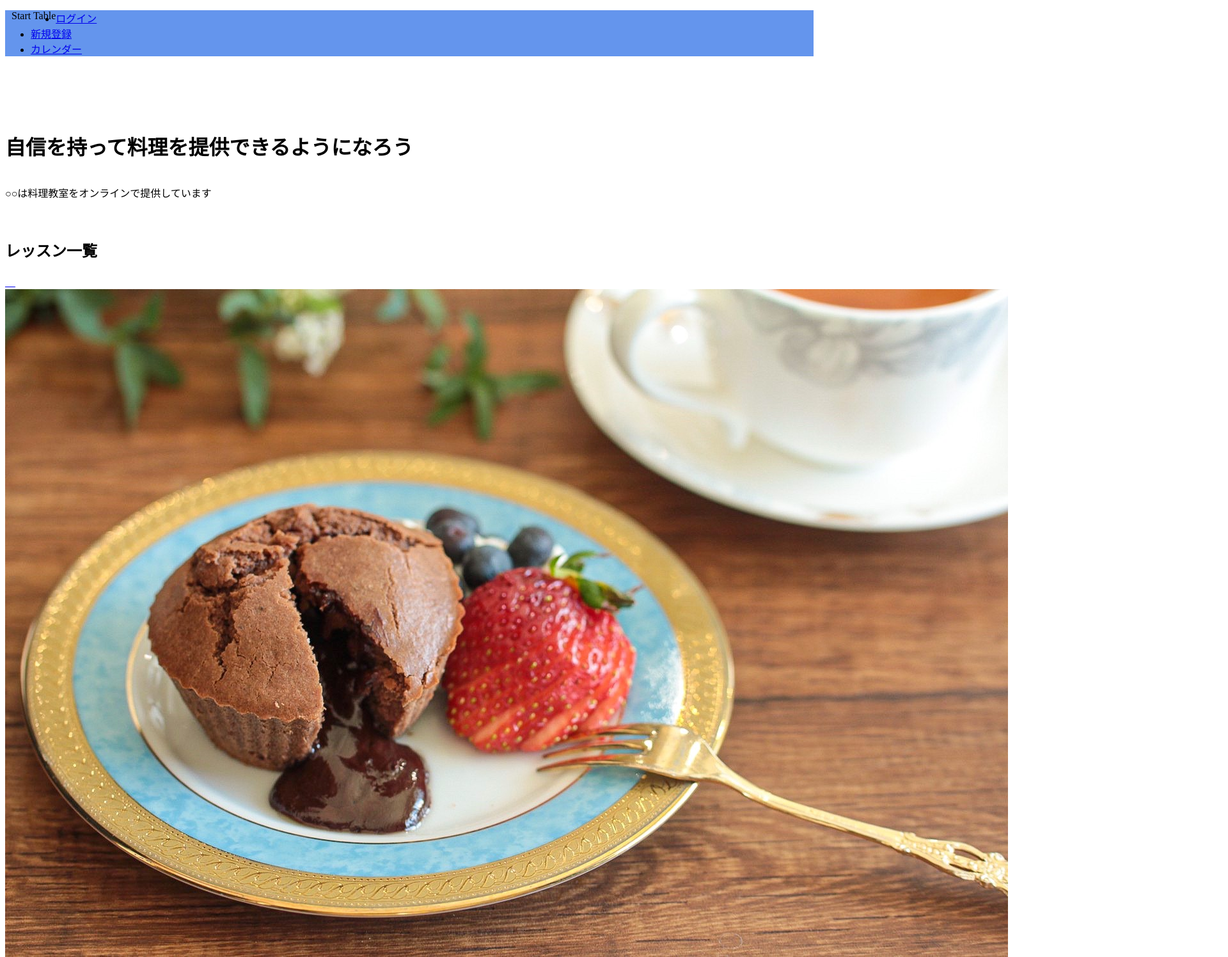
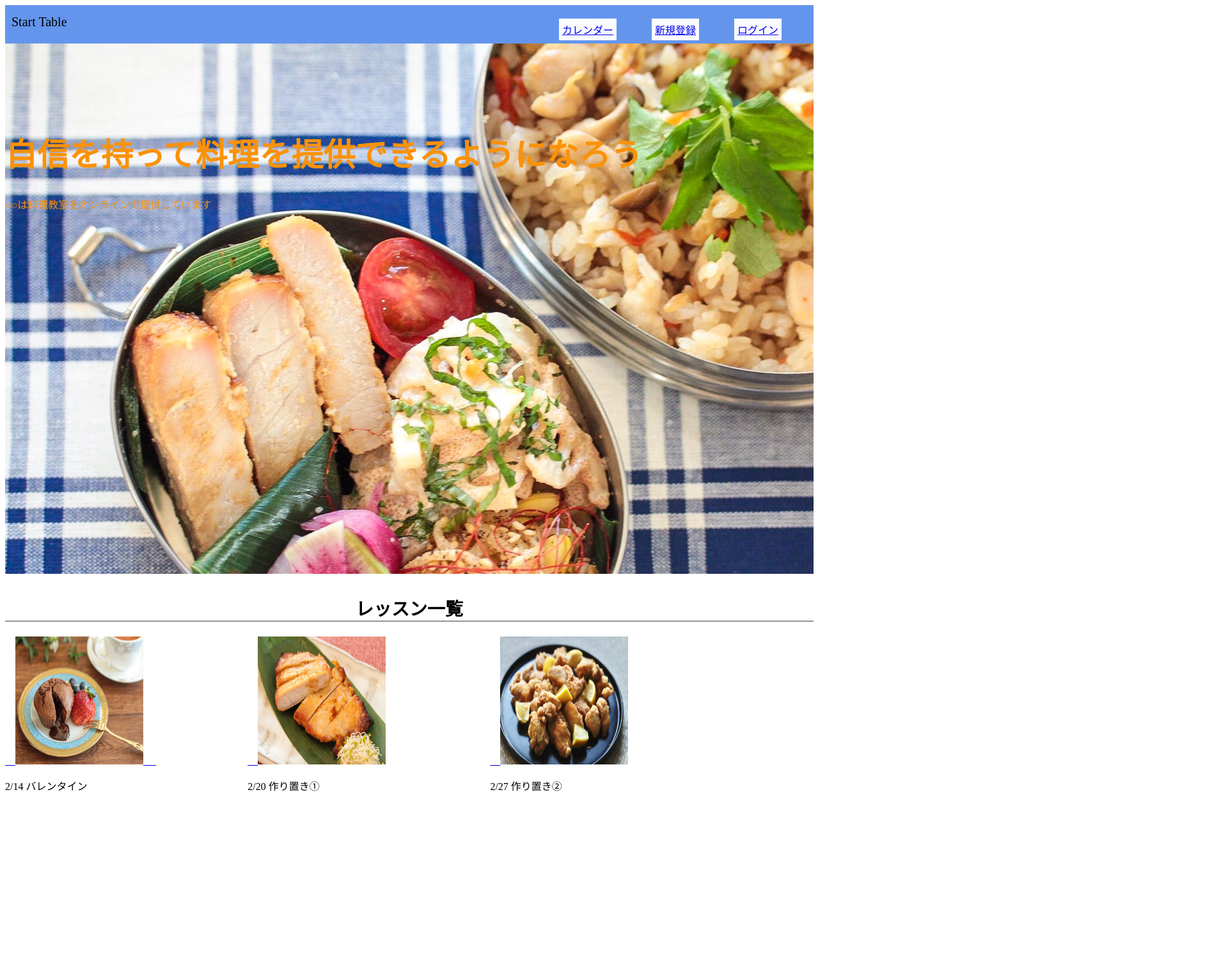
Before and after one commit to naoto575/naoto575, a plain HTML site: page index.html in a window 1280 px wide. Shown: the top 1496 px of the page at 64% size, 1920 px wide, since content can reach past the window. Drawn offline with Linux system fonts and the light colour scheme.

Commit message:
Update stylesheet.css

```diff
--- a/stylesheet.css
+++ b/stylesheet.css
@@ -1,33 +1,61 @@
-.title {
-    color: #02ccba;
-  }
-
 header{
     color:black;
     background-color:cornflowerblue;
+    height:60px;
 }
 
-p{
-    float:left
-}
-
-.container{
-    padding-top:15px;
+.header-container{
+    padding-top:5px;
     padding-bottom:30px;
 }
 
 .header-left{
     float:left;
-    margin-left:10px;
+    font-size:20px;
+    padding:10px 20px 10px 10px;
 }
 
-.header-right{
+.header-list li{
     float:right;
-    background-color: rgba(255, 255, 255, 0.3);
+    list-style:none;
+    background-color: rgba(255, 255, 255, 0.966);
+    padding:5px;
+    margin:0px 50px 10px 5px;
 }
 
 .top-wrapper{
-    padding:80px 0px 80px 0px;
-    background-image:url(/Users/hayashinaoto/Desktop/HTML LESSON/c292dc176135165f62e1f4debab707ad8_59414822_210202_2.jpg);
+    padding:100px 0px 550px 0px;
+    background-image:url(https://naoto575.github.io/naoto575/c292dc176135165f62e1f4debab707ad8_59414822_210202_2.jpg);
     background-size:auto
 }
+
+.top-container h1{
+    color:rgb(250, 146, 9);
+    font-size:50px;
+}
+.top-container p{
+    color:rgb(250, 146, 9);
+}
+
+.lesson-wrapper{
+    height:1000px;
+}
+
+.lesson-container h2{
+    border-bottom:2px solid rgb(153, 149, 149);
+    font-size:28px;
+    text-align: center;
+    padding:10px 0px 0px 0px;
+}
+
+.lesson-item{
+    margin-right:px;
+    float:left;
+    width:30%;
+}
+
+.lesson-item img {
+    width:200px;
+    height:200px;
+    margin:10px,20px,10px,20px;
+}
```
